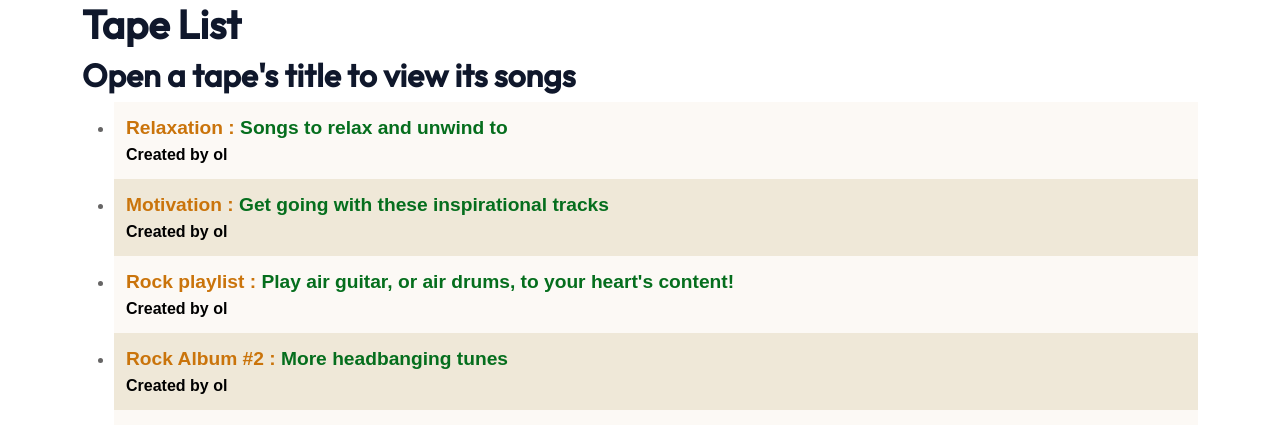
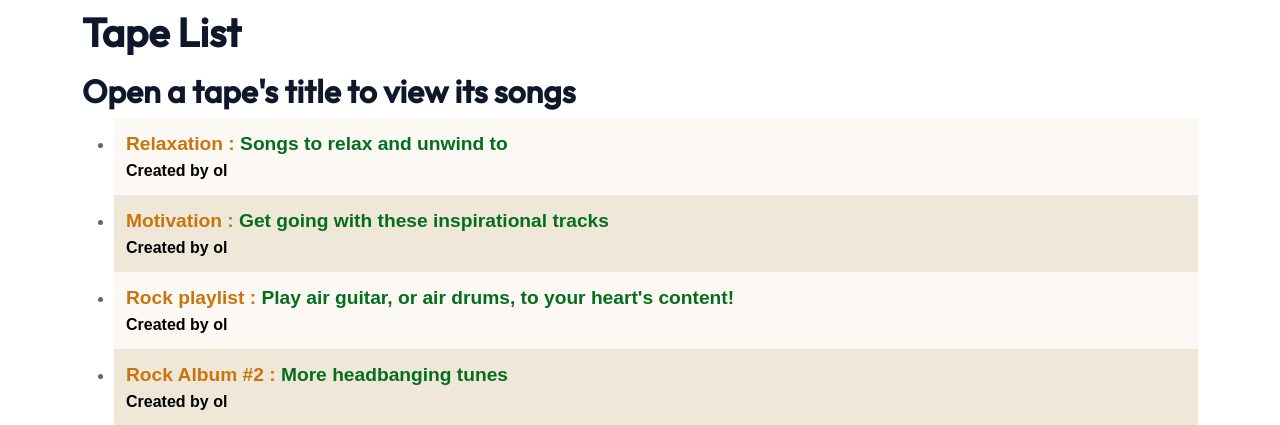
Before and after one commit to Olbotron/mixedapes, a Django app: page /tapes/ in a window 1280 px wide. Shown: the part 100-525 px from the top of the page. Run offline with Django 4.2, Linux system fonts and the light colour scheme; data comes from the database, SQL or seed files in the repository; some libraries are stand-ins or nearby versions.

Commit message:
Fixing heroku deployment

```diff
--- a/tape/templates/tape/tape_list.html
+++ b/tape/templates/tape/tape_list.html
@@ -5,7 +5,7 @@
 
 {% block content %}
 <div class="container">
-    <h1 class="py2">Tape List</h1>
+    <h1 class="py-2">Tape List</h1>
     <h2>Open a tape's title to view its songs</h2>
     <ul>
         {% for tape in tapes %}
```
